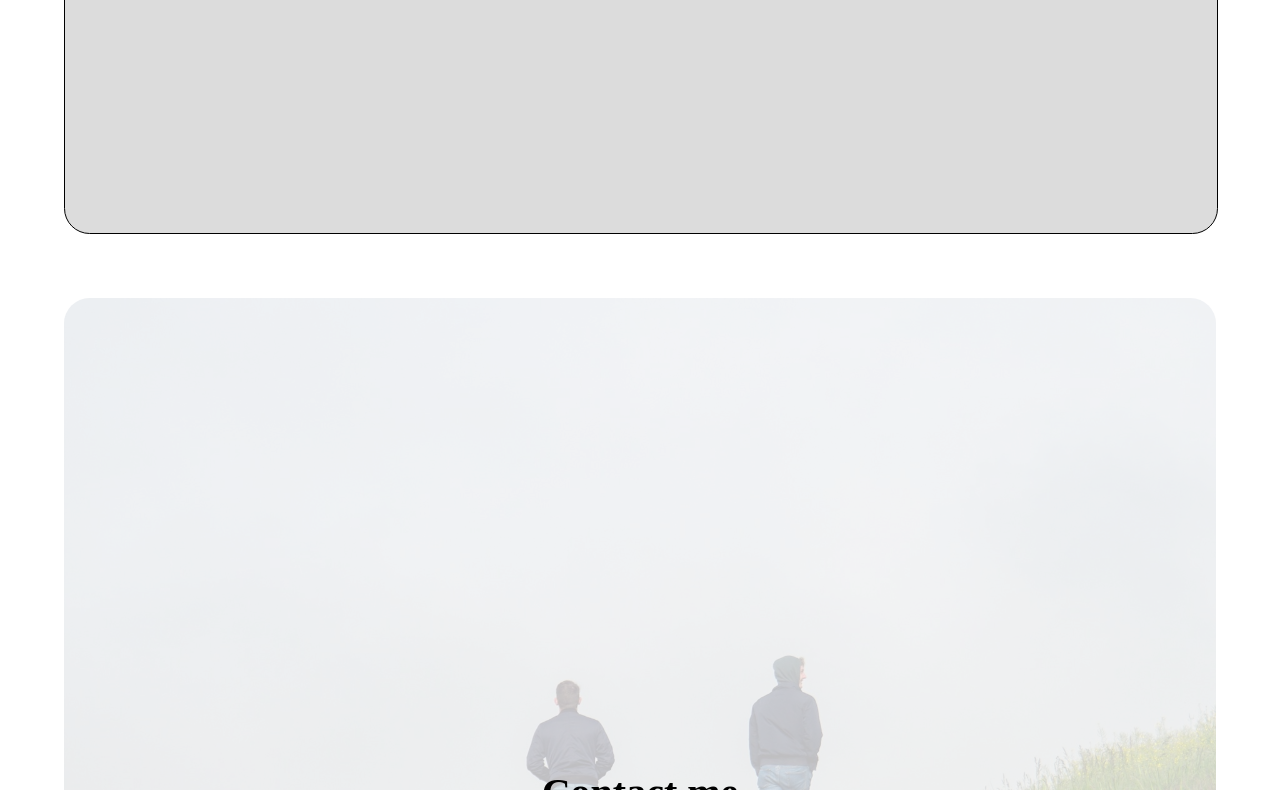
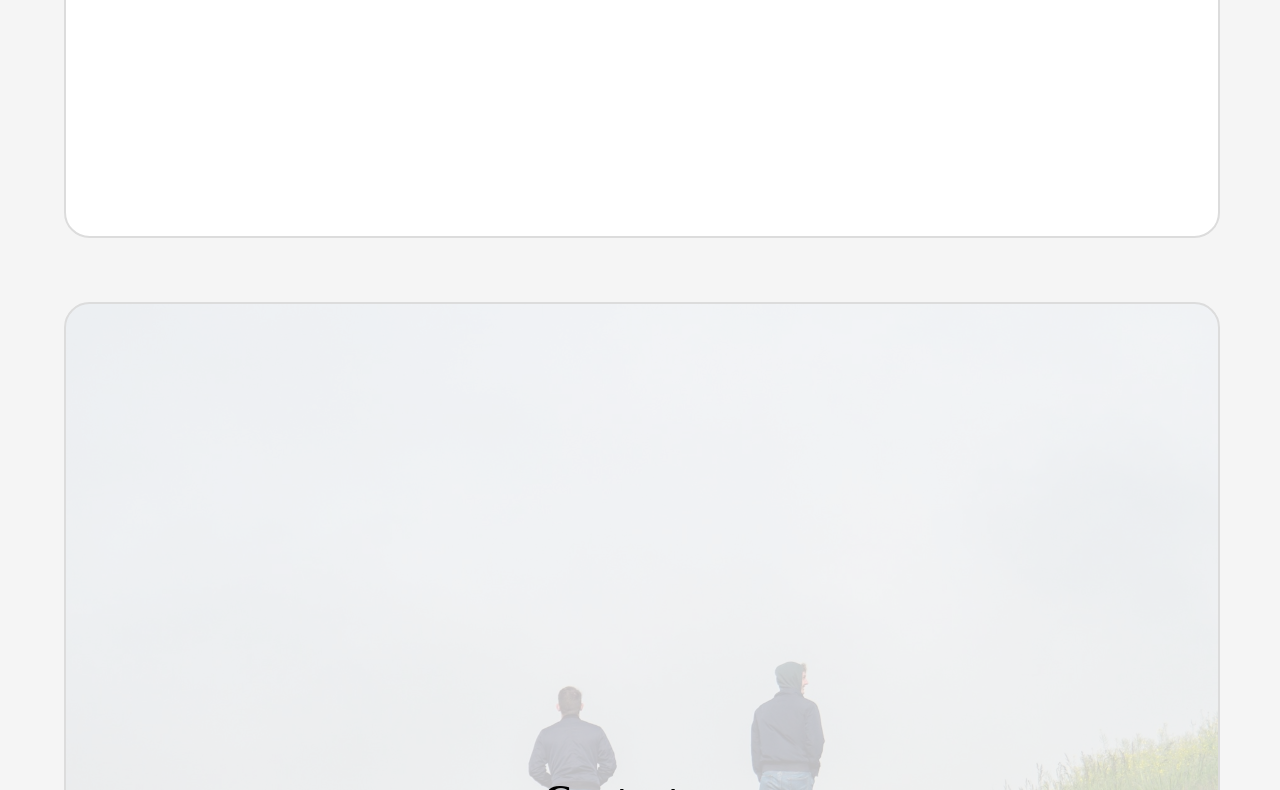
Before and after one commit to nicholaselder/nicholaselder.github.io, a plain HTML site: page index.html in a window 1280 px wide. Shown: the part 2010-2800 px from the top of the page. Drawn offline with Linux system fonts and the light colour scheme.

Commit message:
Update style.css
Updated colours and borders

```diff
--- a/style.css
+++ b/style.css
@@ -31,6 +31,7 @@ header a {
 body {
     margin: 0;
     margin-top: 50px;
+    background-color: #F5F5F5;
     font-family: baskerville;
 }
 
@@ -42,7 +43,7 @@ section {
 
     padding: 10vw;
 
-    border: 1px solid black;
+    border: 2px solid gainsboro;
     border-radius: 2vw;
 
     display: flex;
@@ -55,7 +56,7 @@ section {
     background-position: center center;
     background-repeat: no-repeat;
     background-attachment: fixed;
-    background-color: #DCDCDC;
+    background-color: white;
 }
 
 section h2 {
@@ -66,8 +67,7 @@ section h3 {
     font-size: 1.5em;
 }
 #home .profile-img {
-    border-radius: 50%;
-    height: 30vh;
+	height: 30vh;
 }
 
 #home h1 {
@@ -85,8 +85,6 @@ section h3 {
 
 #contact {
 
-	border: 0px;
-
 	background-color: white;
     background-image: linear-gradient(rgba(255,255,255,0.75),rgba(255,255,255,0.75)), url('nicholaselder.github.io/30761300-BAA5-4C5F-B68B-321B6E9089FD.jpeg');
 }
```
